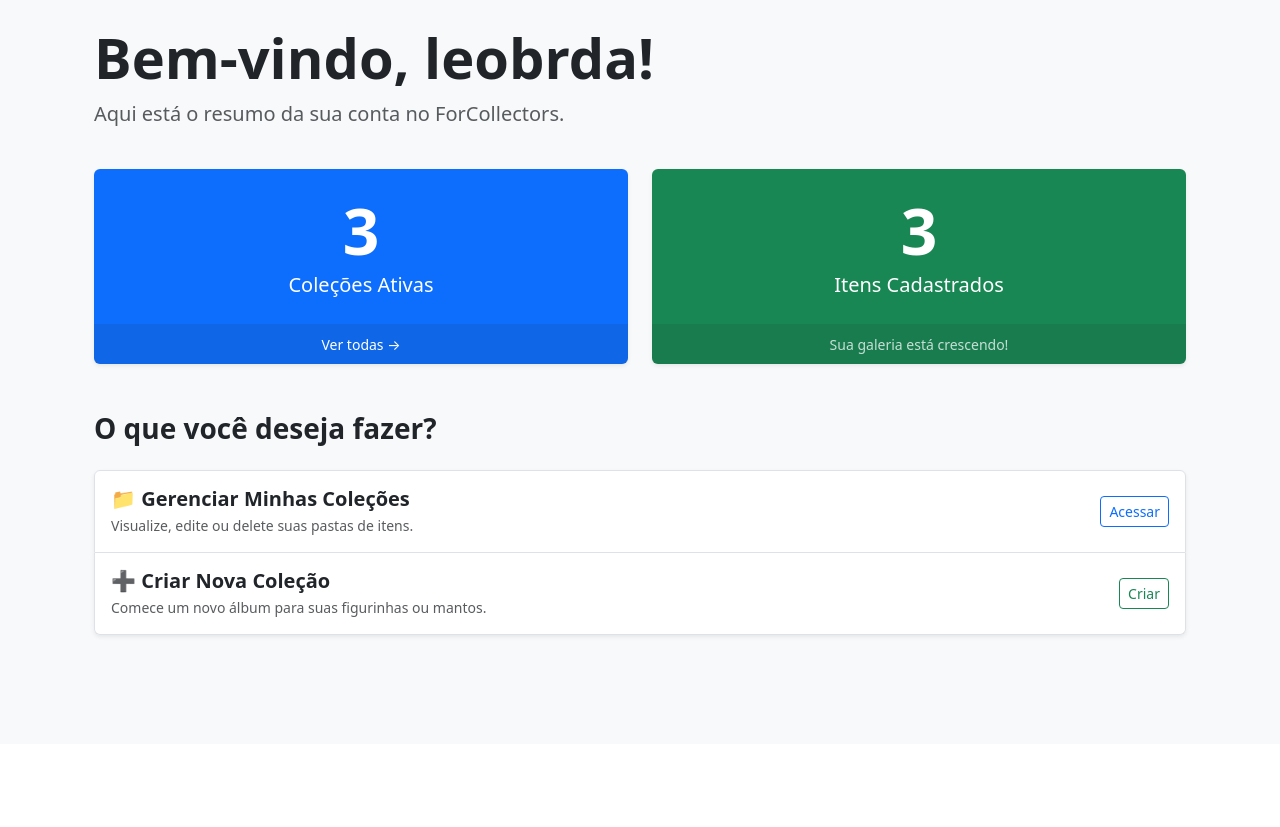
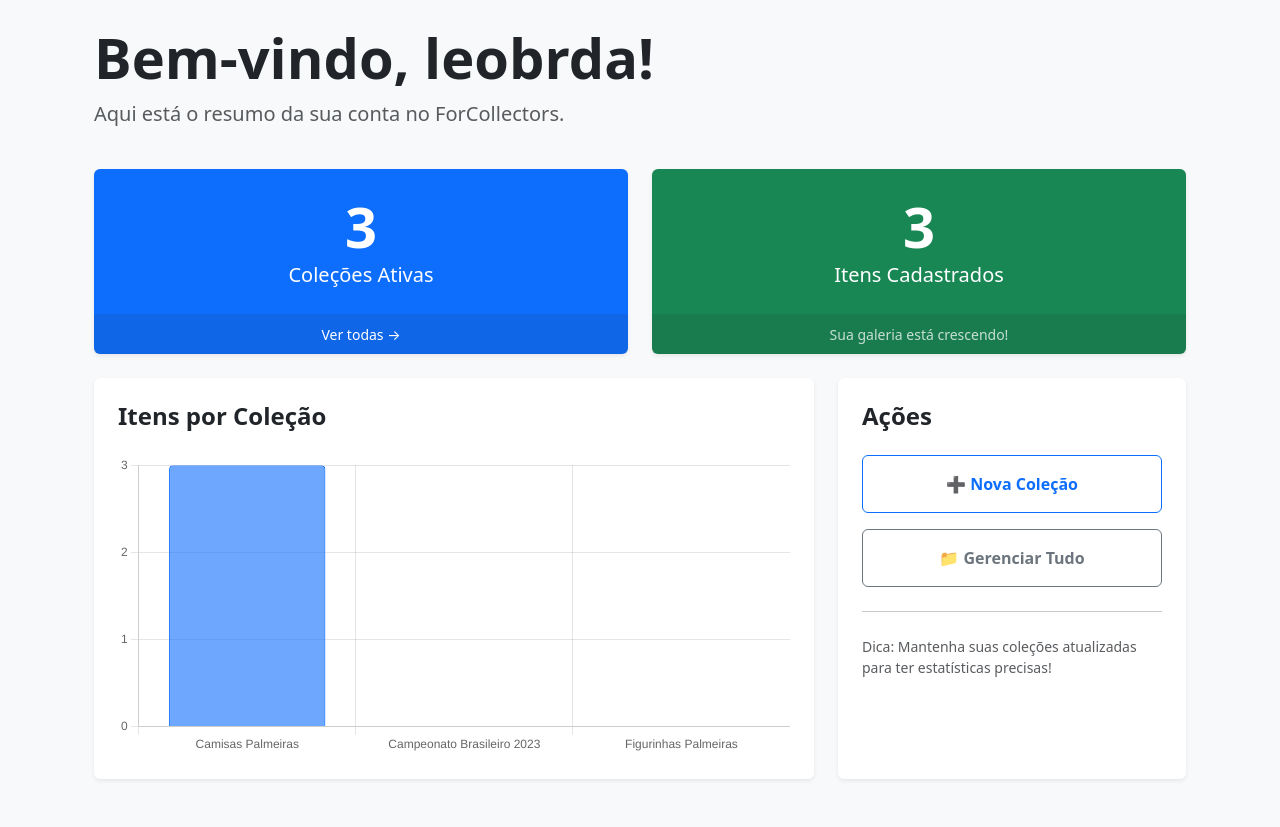
Before and after one commit to leobrda/forCollectors, a Django app: page /dashboard/ in a window 1280 px wide. Shown: the part 56-883 px from the top of the page. Before the commit the page ends 694 px from the top, so only its background shows below. Run offline with Django 5.2, Linux system fonts and the light colour scheme; a user stored in the database is signed in; data comes from the database, SQL or seed files in the repository; both versions use the stored data as it was after the commit.

Commit message:
Dashboard finalizado com sucesso: KPIs e Gráfico dinâmico

```diff
--- a/albums/templates/albums/dashboard.html
+++ b/albums/templates/albums/dashboard.html
@@ -2,6 +2,7 @@
 
 {% block content %}
 <div class="container mt-4">
+    <!-- Cabeçalho -->
     <div class="row mb-4">
         <div class="col-12 text-center text-md-start">
             <h1 class="display-4 fw-bold">Bem-vindo, {{ user.username }}!</h1>
@@ -9,11 +10,12 @@
         </div>
     </div>
 
-    <div class="row g-4 mb-5">
+    <!-- Cards de KPIs -->
+    <div class="row g-4 mb-4">
         <div class="col-md-6">
             <div class="card border-0 shadow-sm bg-primary text-white h-100">
                 <div class="card-body d-flex flex-column justify-content-center align-items-center py-4">
-                    <h2 class="display-3 fw-bold mb-0">{{ total_collections }}</h2>
+                    <h2 class="display-4 fw-bold mb-0">{{ total_collections }}</h2>
                     <p class="fs-5 mb-0">Coleções Ativas</p>
                 </div>
                 <div class="card-footer bg-dark bg-opacity-10 border-0 text-center">
@@ -24,7 +26,7 @@
         <div class="col-md-6">
             <div class="card border-0 shadow-sm bg-success text-white h-100">
                 <div class="card-body d-flex flex-column justify-content-center align-items-center py-4">
-                    <h2 class="display-3 fw-bold mb-0">{{ total_items }}</h2>
+                    <h2 class="display-4 fw-bold mb-0">{{ total_items }}</h2>
                     <p class="fs-5 mb-0">Itens Cadastrados</p>
                 </div>
                 <div class="card-footer bg-dark bg-opacity-10 border-0 text-center">
@@ -34,26 +36,69 @@
         </div>
     </div>
 
-    <div class="row">
-        <div class="col-12">
-            <h3 class="mb-4 fw-bold">O que você deseja fazer?</h3>
-            <div class="list-group shadow-sm">
-                <a href="{% url 'album_list' %}" class="list-group-item list-group-item-action d-flex justify-content-between align-items-center py-3">
-                    <div>
-                        <h5 class="mb-1 fw-bold">📁 Gerenciar Minhas Coleções</h5>
-                        <p class="mb-0 text-muted small">Visualize, edite ou delete suas pastas de itens.</p>
-                    </div>
-                    <span class="btn btn-sm btn-outline-primary">Acessar</span>
-                </a>
-                <a href="{% url 'collection_create' %}" class="list-group-item list-group-item-action d-flex justify-content-between align-items-center py-3">
-                    <div>
-                        <h5 class="mb-1 fw-bold">➕ Criar Nova Coleção</h5>
-                        <p class="mb-0 text-muted small">Comece um novo álbum para suas figurinhas ou mantos.</p>
-                    </div>
-                    <span class="btn btn-sm btn-outline-success">Criar</span>
-                </a>
+    <!-- Seção do Gráfico e Itens Recentes -->
+    <div class="row g-4 mb-5">
+        <!-- Gráfico de Distribuição -->
+        <div class="col-lg-8">
+            <div class="card border-0 shadow-sm h-100 p-4">
+                <h4 class="fw-bold mb-4">Itens por Coleção</h4>
+                <div style="position: relative; height: 300px;">
+                    <canvas id="itemsChart"></canvas>
+                </div>
+            </div>
+        </div>
+
+        <!-- Atalhos Rápidos -->
+        <div class="col-lg-4">
+            <div class="card border-0 shadow-sm h-100 p-4">
+                <h4 class="fw-bold mb-4">Ações</h4>
+                <div class="d-grid gap-3">
+                    <a href="{% url 'collection_create' %}" class="btn btn-outline-primary py-3 fw-bold">
+                        ➕ Nova Coleção
+                    </a>
+                    <a href="{% url 'album_list' %}" class="btn btn-outline-secondary py-3 fw-bold">
+                        📁 Gerenciar Tudo
+                    </a>
+                </div>
+                <hr class="my-4">
+                <p class="text-muted small">Dica: Mantenha suas coleções atualizadas para ter estatísticas precisas!</p>
             </div>
         </div>
     </div>
 </div>
+
+<!-- Script do Chart.js -->
+<script src="https://cdn.jsdelivr.net/npm/chart.js"></script>
+<script>
+    const ctx = document.getElementById('itemsChart').getContext('2d');
+    new Chart(ctx, {
+        type: 'bar',
+        data: {
+            labels: {{ chart_labels|safe }},
+            datasets: [{
+                label: 'Quantidade de Itens',
+                data: {{ chart_data|safe }},
+                backgroundColor: 'rgba(13, 110, 253, 0.6)',
+                borderColor: 'rgba(13, 110, 253, 1)',
+                borderWidth: 1,
+                borderRadius: 4
+            }]
+        },
+        options: {
+            responsive: true,
+            maintainAspectRatio: false,
+            scales: {
+                y: {
+                    beginAtZero: true,
+                    ticks: { stepSize: 1,
+                            precision: 0
+                    }
+                }
+            },
+            plugins: {
+                legend: { display: false }
+            }
+        }
+    });
+</script>
 {% endblock %}
--- a/albums/views.py
+++ b/albums/views.py
@@ -2,7 +2,7 @@
 from django.contrib.auth.decorators import login_required
 from django.contrib import messages
 from django.shortcuts import get_object_or_404
-from django.db.models import Q
+from django.db.models import Q, Count
 from .models import Collection, Item
 from .forms import CollectionForm, ItemForm
 
@@ -115,10 +115,16 @@
     total_items = Item.objects.filter(collection__owner=request.user).count()
     recent_items = Item.objects.filter(collection__owner=request.user).order_by('-id')[:5]
 
+    collections = request.user.collections.annotate(num_items=Count('items'))
+    chart_labels = [c.name for c in collections]
+    chart_data = [c.num_items for c in collections]
+
     return render(request, 'albums/dashboard.html', {
         'total_collections': total_collections,
         'total_items': total_items,
         'recent_items': recent_items,
+        'chart_labels': chart_labels,
+        'chart_data': chart_data,
     })
 
 
```
Also changed, not shown: db.sqlite3.
